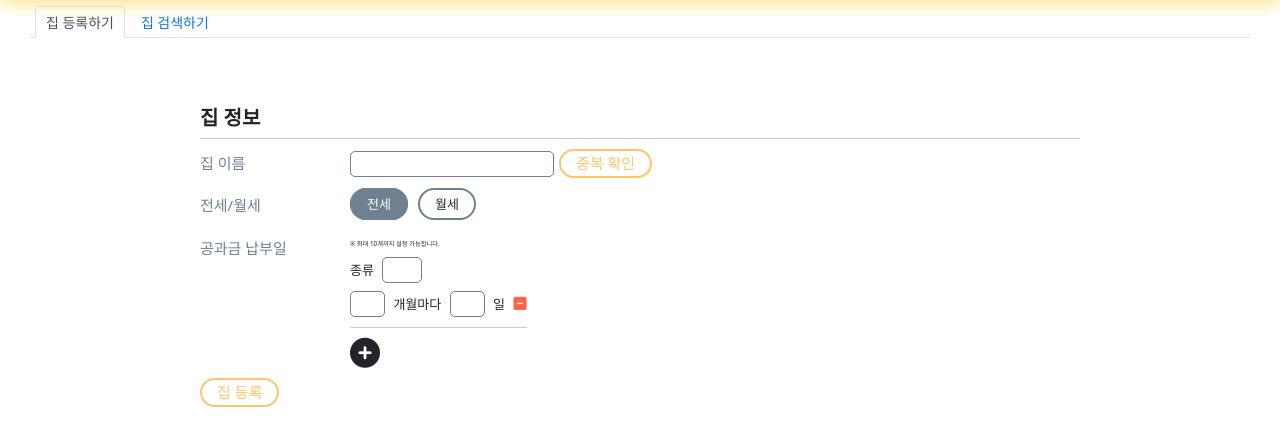
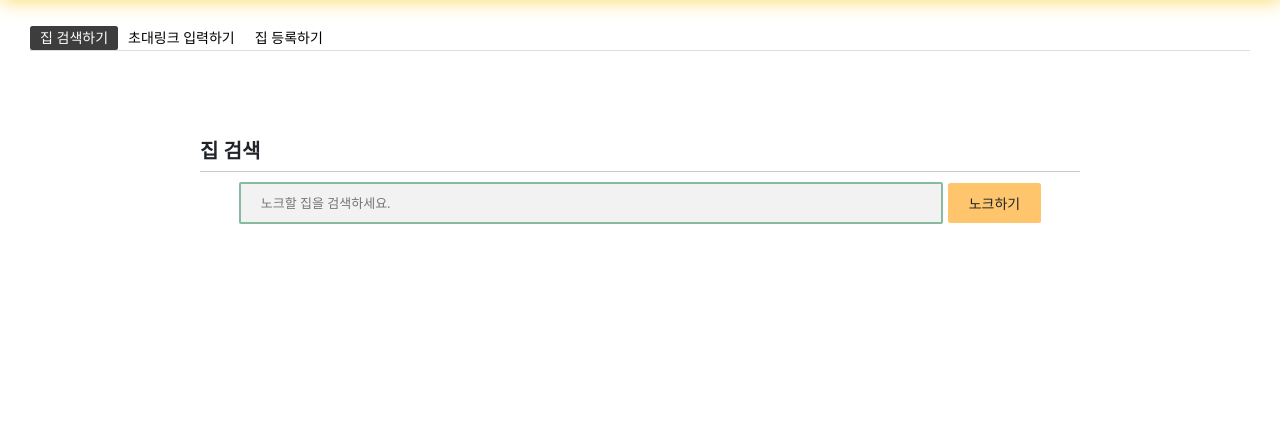
Before and after one commit to piro16knockknock/knockknock, a Django app: page /setting/myhome/register/ in a window 1280 px wide. Shown: the part 54-500 px from the top of the page. Run offline with Django 4.2, Linux system fonts and the light colour scheme; the visitor is signed in with stand-in values (Sample User, id 1); data that the repository does not hold is empty; some libraries are stand-ins or nearby versions; some web fonts are replaced.

Commit message:
[FEAT] 집 등록 - 초대링크 입력하기

```diff
--- a/apps/setting/urls.py
+++ b/apps/setting/urls.py
@@ -8,6 +8,7 @@ urlpatterns = [
     path('myhome/register/', views.myhome_register, name='myhome_register'),
     path('myhome/detail/', views.myhome_detail, name='myhome_detail'),
 
+    path('myhome/knock_link_search/', views.knock_link_search, name='knock_link_search'),
     path('myhome/search_home/', views.search_home, name='search_home'),
     path('myhome/knock_home/', views.knock_home, name='knock_home'),
     path('myhome/knock_cancel/', views.knock_cancel, name='knock_cancel'),
--- a/apps/setting/views.py
+++ b/apps/setting/views.py
@@ -18,7 +18,23 @@ import base64
 def get_item(dictionary, key):
     return dictionary.get(key)
 
-#초대 링크
+#집 등록 form - 초대 링크 검색
+@csrf_exempt
+@login_required
+def knock_link_search(request):
+    req = json.loads(request.body)
+    link_input = req['link_input']
+    link_input = link_input.split('/')
+    code = link_input[-1]
+    home_pk = link_input[-2]
+
+    if(Home.objects.filter(id=home_pk, invite_link=code).exists()):
+        is_exist = True
+    else:
+        is_exist = False
+    return JsonResponse({'is_exist': is_exist })
+
+#초대 링크 페이지
 def invite_link(request, link, pk):
     home = get_object_or_404(Home, invite_link=link, id=pk)
     if request.user.is_authenticated:
--- a/static/css/setting/myhome_form.css
+++ b/static/css/setting/myhome_form.css
@@ -1,17 +1,50 @@
+.nav-pills {
+    justify-content: start;
+    align-items: center;
+    font-size: 1.4rem;
+    border-bottom: 0.3px solid #ddd;
+}
+
+.nav-pills .nav-link.active{
+    background-color: #3d3d3d;
+}
+
+.nav-pills .nav-link {
+    color: black;
+}
+
+/* 초대링크 */
+
 /* 집 검색 */
-.myhome-register__search-container {
+.myhome-register__search-container,
+.myhome-register__link-container {
     display: flex;
     align-items: center;
     justify-content: center;
 }
 
-#myhome-register__search-input {
+#myhome-register__search-input,
+#myhome-register__link-input {
     font-size: 1.3rem;
     width: 80%;
     padding: 1rem 2rem;
     border-radius: .2rem;
     background-color: rgba(1, 1, 1, 0.05);
     border: .2rem solid rgb(137, 186, 159);
+}
+
+.myhome-register__search-container a,
+.myhome-register__link-container a  {
+    margin-left: .5rem;
+    padding: .85rem 2rem;
+    font-size: 1.4rem;
+    transition: all .2s ease-in-out;
+    background-color: rgb(255, 197, 109);
+}
+
+.myhome-register__search-container a:hover,
+.myhome-register__link-container a:hover {
+    background-color: tomato;
 }
 
 .myhome-register__home-list {
@@ -28,17 +61,6 @@
     color: rgb(137, 186, 159);
 }
 
-.myhome-register__search-container a {
-    margin-left: .5rem;
-    padding: .85rem 2rem;
-    font-size: 1.4rem;
-    transition: all .2s ease-in-out;
-    background-color: rgb(255, 197, 109);
-}
-
-.myhome-register__search-container a:hover {
-    background-color: tomato;
-}
 
 .myhome-register__empty{
     padding-top: 3rem;
--- a/static/js/setting/myhome_form.js
+++ b/static/js/setting/myhome_form.js
@@ -1,3 +1,39 @@
+/*초대 링크 */
+const link_input = document.getElementById('myhome-register__link-input');
+link_input.addEventListener('keyup', function(event){ //엔터시에도
+    console.log("here");
+    if (event.code === "Enter") {
+        onClickKnockLinkSearch();
+    }
+});
+
+const onClickKnockLinkSearch = async() => {
+    const url = "../../myhome/knock_link_search/";
+    const res = await fetch(url, {
+        method: 'POST',
+        headers: {
+            'Content-Type': "application/x-www-form-urlencoded"
+        },
+        body: JSON.stringify({
+            'link_input': link_input.value
+        })
+    });
+    const {
+        is_exist : is_exist
+    } = await res.json()
+    knockLinkHandleResponse(is_exist);
+}
+
+const knockLinkHandleResponse = (is_exist) => {
+    if(is_exist){
+        location.href = link_input.value;
+    }else{
+        alert("없는 초대링크 입니다.");
+    }
+
+}
+
+
 /**집 노크하기(검색하기) */
 /*집 검색창 - ajax*/
 const search_input = document.querySelector('#myhome-register__search-input');
--- a/templates/setting/myhome_form.html
+++ b/templates/setting/myhome_form.html
@@ -9,17 +9,41 @@
 <script defer src="{% static 'js/setting/myhome_form.js' %}" type="text/javascript"></script>
 {% endblock %}
 {% block content %}
-<ul class="nav nav-tabs my-3 mx-5">
-    <li class="nav-item">
-      <button class="nav-link active" data-bs-toggle="tab" data-bs-target="#myhome-register-form" type="button">집 등록하기</button>
+<ul class="nav nav-pills my-5 mx-5">
+    <li class="tab-nav-item">
+        <button class="nav-link active" data-bs-toggle="tab" data-bs-target="#myhome-register-search" type="button">집 검색하기</button>
     </li>
-    <li class="nav-item">
-      <button class="nav-link" data-bs-toggle="tab" data-bs-target="#myhome-register-search" type="button">집 검색하기</button>
+    <li class="tab-nav-item">
+        <button class="nav-link" data-bs-toggle="tab" data-bs-target="#myhome-register-link" type="button">초대링크 입력하기</button>
     </li>
+    <li class="tab-nav-item">
+      <button class="nav-link" data-bs-toggle="tab" data-bs-target="#myhome-register-form" type="button">집 등록하기</button>
+    </li>
+
 </ul>
 
 <div class="myhome-register tab-content">
-    <div id="myhome-register-form" class="myhome-info tab-pane fade show active">
+    <div id="myhome-register-search" class="tab-pane fade show active">
+        <p class="myhome-register__title">집 검색</p>
+        <hr/>
+        {% if knock %}
+        <div class="myhome-register__search-container mb-5">
+            <p class="myhome-register__empty">현재 {{ knock.receive_home.name }}의 노크 수락을 기다리고 있습니다.</p>
+        </div>
+        <div class="myhome-register__search-container">
+            <a href="{% url 'setting:knock_cancel' %}" type="button" class="btn">노크 취소하기</a>
+        </div>
+        {% else %}
+        <div class="myhome-register__search-container">
+            <input type="text" id="myhome-register__search-input" placeholder="노크할 집을 검색하세요." />
+            <a onclick="onClickKnockHome()" type="button" class="btn">노크하기</a>
+        </div>
+        <div class="form-check">
+            <!--집 검색 결과 리스트가 나타날 곳-->
+        </div>
+        {% endif %}
+    </div>
+    <div id="myhome-register-form" class="myhome-info tab-pane fade">
         <p class="myhome-register__title">집 정보</p>
         <hr/>
         <form action="" onsubmit="homeRegisterHandleSubmit(event)" method="POST" enctype="multipart/form-data">
@@ -66,26 +90,15 @@
             <button type="submit" onclick="" id="myhome-register__register-btn" class="myhome-register__btn">집 등록</button>
         </form>
     </div>
-    <div id="myhome-register-search" class="tab-pane fade">
-        <p class="myhome-register__title">집 검색</p>
+    <div id="myhome-register-link" class="tab-pane fade">
+        <p class="myhome-register__title">초대링크 입력하기</p>
         <hr/>
-        {% if knock %}
-        <div class="myhome-register__search-container mb-5">
-            <p class="myhome-register__empty">현재 {{ knock.receive_home.name }}의 노크 수락을 기다리고 있습니다.</p>
+        <div class="myhome-register__link-container">
+            <input type="text" id="myhome-register__link-input" placeholder="초대링크를 입력하세요." />
+            <a onclick="onClickKnockLinkSearch()" type="button" class="btn">노크하러 가기</a>
         </div>
-        <div class="myhome-register__search-container">
-            <a href="{% url 'setting:knock_cancel' %}" type="button" class="btn">노크 취소하기</a>
-        </div>
-        {% else %}
-        <div class="myhome-register__search-container">
-            <input type="text" id="myhome-register__search-input" placeholder="노크할 집을 검색하세요." />
-            <a onclick="onClickKnockHome()" type="button" class="btn">노크하기</a>
-        </div>
-        <div class="form-check">
-            <!--집 검색 결과 리스트가 나타날 곳-->
-        </div>
-        {% endif %}
     </div>
+
 </div>
 
 
```
